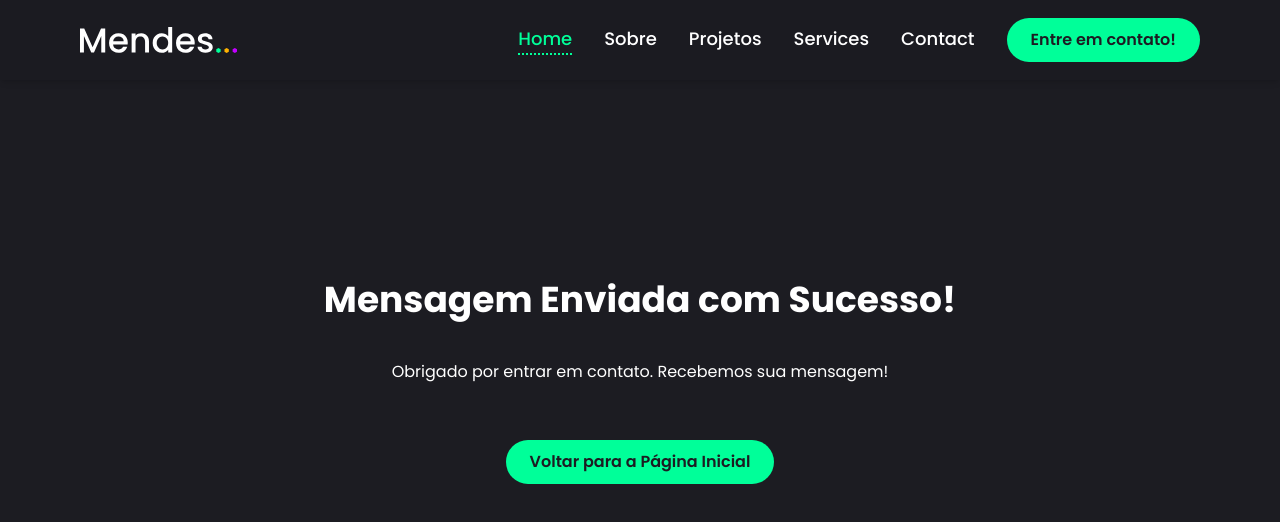
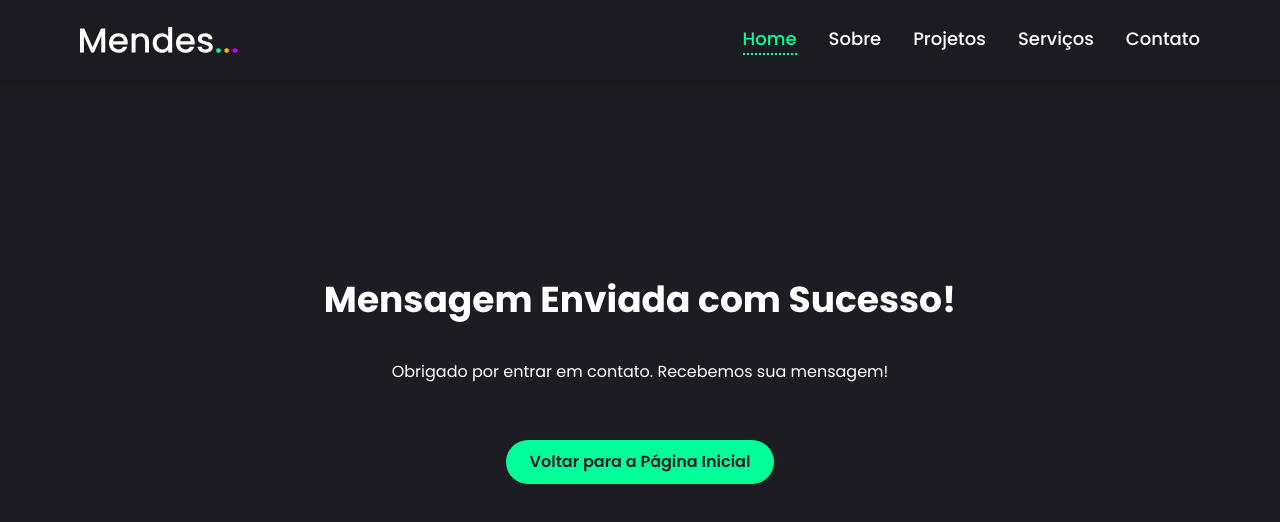
Before and after one commit to antonio-raian/antonio-raian-portfolio, a Next.js app: page /success in a window 1280 px wide. Shown: the top 522 px of the page. Built offline with nearby package versions, Linux system fonts and the light colour scheme.

Commit message:
up: remove button to hire

```diff
--- a/src/components/Head.tsx
+++ b/src/components/Head.tsx
@@ -14,7 +14,7 @@ const Header = () => {
         {/* Desktop Nav */}
         <div className="hidden lg:flex items-center gap-8">
           <Nav />
-          <HireMe />
+          {/* <HireMe /> */}
         </div>
 
         <div className="lg:hidden">
--- a/src/components/MobileNav.tsx
+++ b/src/components/MobileNav.tsx
@@ -47,7 +47,7 @@ const MobileNav = () => {
             </Link>
           ))}
         </nav>
-        <HireMe />
+        {/* <HireMe /> */}
       </SheetContent>
     </Sheet>
   );
--- a/src/components/Nav.tsx
+++ b/src/components/Nav.tsx
@@ -17,11 +17,11 @@ export const menuLinks = [
     href: "/#projects",
   },
   {
-    name: "services",
+    name: "serviços",
     href: "/#services",
   },
   {
-    name: "contact",
+    name: "contato",
     href: "/contact",
   },
 ];
```
